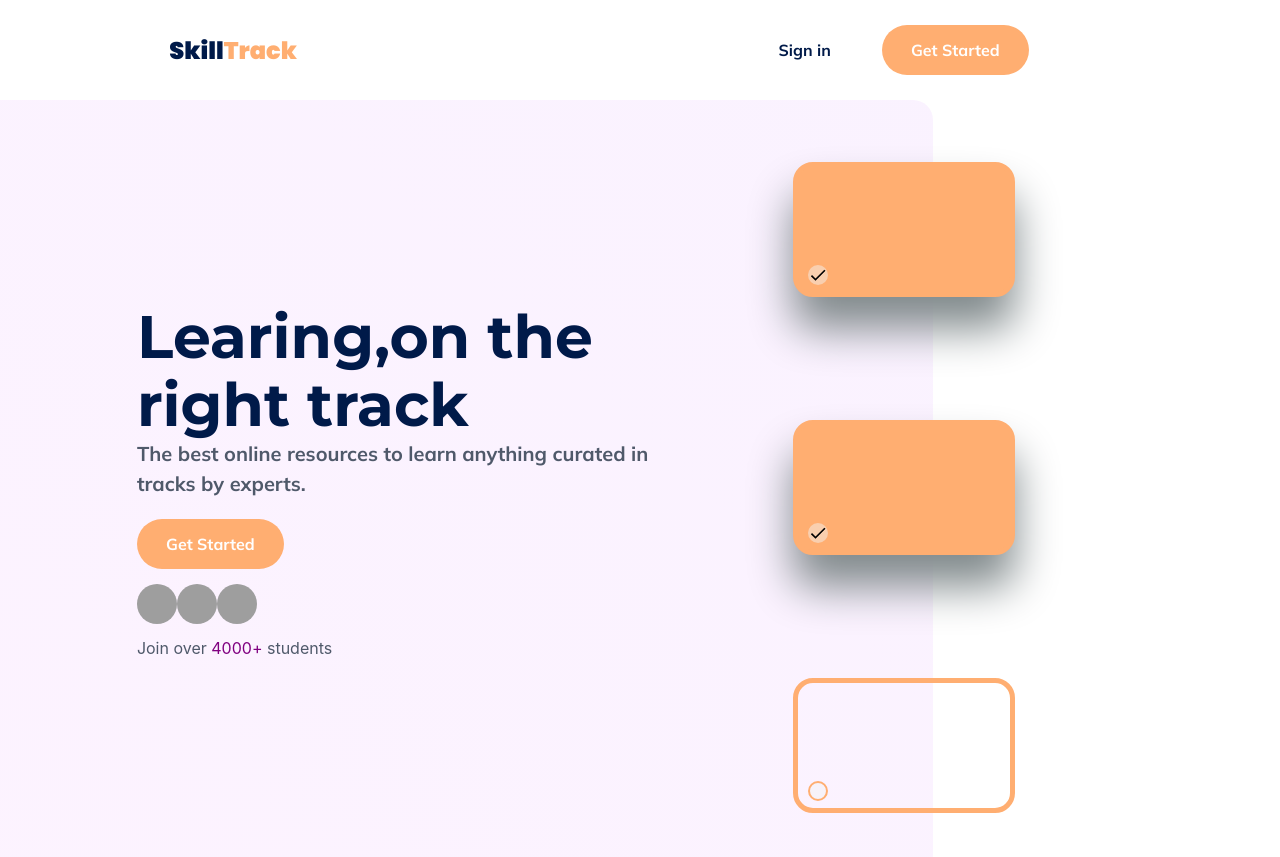
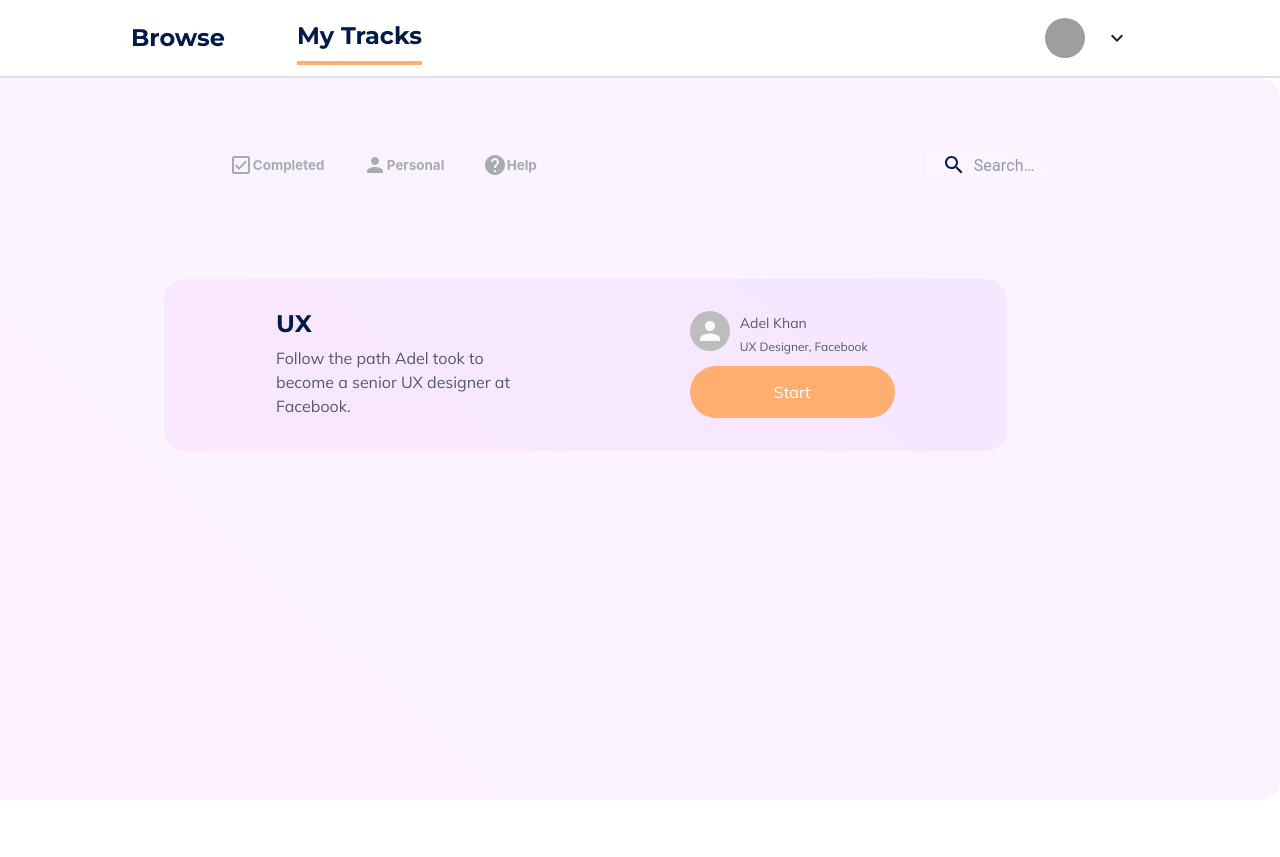
Before and after one commit to Saurav1905/Ivy-Frontend, a React (Create React App) app: page /track/mytracks in a window 1280 px wide. Shown: the top 857 px of the page. After the commit the page ends 800 px from the top, so only its background shows below. Built offline with nearby package versions, Linux system fonts and the light colour scheme; grey boxes are pictures that could not be loaded.

Commit message:
Basic__setups

```diff
--- a/src/App.css
+++ b/src/App.css
@@ -1,5 +1,5 @@
 @import url('https://fonts.googleapis.com/css2?family=Poppins:wght@900&display=swap');
-@import url('https://fonts.googleapis.com/css2?family=Mulish:wght@700&display=swap');
+@import url('https://fonts.googleapis.com/css2?family=Mulish:wght@400;700&display=swap');
 @import url('https://fonts.googleapis.com/css2?family=Montserrat:wght@400;700&display=swap');
 
 
@@ -330,3 +330,168 @@ body {
     font-size: 30px;
     color: #001A49;
 }
+
+/* Appbar */
+.NavBar__appbar {
+    background: white;
+    padding-left: 10.227272727272727vw;
+    border-bottom: 2px solid #E0E0EC;
+    height: 78px;
+    display: flex;
+    align-items: center;
+    padding-right: 10.227272727272727vw;
+}
+
+.NavBar__appbar a {
+    text-decoration: none;
+    font-family: "Montserrat", sans-serif;
+    font-style: normal;
+    font-weight: bold;
+    font-size: 24px;
+    line-height: 50px;
+    color: #001A49;
+}
+
+
+.NavBar__appbar .active {
+    border-bottom: 4px solid #FFAE70 !important;
+}
+
+.NavBar__spacing {
+    flex: 1
+}
+
+.Home__content {
+    min-height: calc(100vh - 78px);
+    background: linear-gradient(44.11deg, rgba(205, 16, 255, 0.05), rgba(159, 6, 255, 0.05));
+    mix-blend-mode: normal;
+    border-radius: 0px 20px 20px 0px;
+}
+
+/* Browse */
+
+.browse__top {
+    display: flex;
+    align-items: center;
+    justify-content: space-around;
+
+
+}
+
+.browse__top h1 {
+    font-family: "Mulish", sans-serif;
+    font-weight: 400;
+    font-size: 36px;
+    line-height: 24px;
+    margin-top: 8.71369294605809vh;
+    color: #4F596A;
+}
+
+.browse__roadmaps {
+    width: 834px;
+    padding-left: 12.8vw;
+    padding-top: 12vh;
+    display: flex;
+    align-items: flex-start;
+    justify-content: space-around;
+    flex-direction: column;
+}
+
+.Roadmap__container {
+    margin-bottom: 36px;
+    padding: 29.33px;
+    height: 172px;
+    width: 843px;
+    background: linear-gradient(44.11deg, rgba(205, 16, 255, 0.05), rgba(159, 6, 255, 0.05));
+    mix-blend-mode: normal;
+    border-radius: 21px;
+    display: flex;
+    justify-content: space-around;
+    align-items: center;
+}
+
+.Roadmap__info h1 {
+    font-family: "Montserrat";
+    font-weight: 700;
+    font-size: 24px;
+    line-height: 24px;
+    color: #001A49;
+    width: 248px;
+}
+
+.Roadmap__info p {
+    width: 248px;
+    font-family: "Mulish";
+    font-weight: 400;
+    font-size: 16px;
+    line-height: 24px;
+    color: #4F596A;
+    margin-top: 10px;
+}
+
+.Roadmap__avatartext h1 {
+    font-family: "Mulish";
+    font-weight: 400;
+    font-size: 14px;
+    line-height: 24px;
+    color: #4F596A;
+}
+
+.Roadmap__avatartext {
+    margin-left: 10px;
+}
+
+.Roadmap__personal {
+    height: 100%;
+    display: flex;
+    flex-direction: column;
+    justify-content: space-around;
+}
+
+.Roadmap__avatar {
+    display: flex;
+}
+
+.Roadmap__avatartext p {
+
+    font-family: "Mulish";
+    font-weight: 400;
+    font-size: 12px;
+    line-height: 24px;
+    color: #4F596A;
+}
+
+.Roadmap__start {
+    width: 204.76px;
+    height: 52px;
+    background-color: #FFAE71;
+    color: white !important;
+    text-decoration: none !important;
+    border-radius: 33px;
+    display: flex;
+    align-items: center;
+    justify-content: center;
+    font-family: 'Mulish', sans-serif;
+}
+
+.Mytracks__links {
+    display: flex;
+    margin-top: 8.71369294605809vh;
+}
+
+.Mytracks__completed {
+    text-decoration: none;
+    color: black;
+    display: flex;
+    align-items: center;
+    font-weight: 400;
+    font-size: 20px;
+    margin-left: 3vw;
+    line-height: 20px;
+    align-items: center;
+    color: #A6ADB1;
+}
+
+.Mytracks__links .active {
+    color: #282B31;
+}
--- a/src/App.js
+++ b/src/App.js
@@ -9,8 +9,8 @@ function App() {
     <>
       <Switch>
         <Route path="/user" component={User} />
-        <Route path="/home" component={Home} />
-        <Route path="/" component={Landing} />
+        <Route path="/track" component={Home} />
+        <Route exact path="/" component={Landing} />
       </Switch>
     </>
   );
--- a/src/components/Browse.jsx
+++ b/src/components/Browse.jsx
@@ -1,10 +1,26 @@
 import React from "react";
+import Roadmap from "./Roadmap";
+import Search from "./Search";
+
+// STYLES FOR SEARCH BAR IGNORE MAAR KAVII
 
 function Browse() {
   return (
-    <div>
-      <h1>Browse</h1>
-    </div>
+    <>
+      <div className="browse__top">
+        <h1>Select Skilltracks you’d like to follow!</h1>
+        <Search />
+      </div>
+      <div className="browse__roadmaps">
+        <Roadmap
+          title="UX"
+          description="Follow the path Adel took to become a senior UX designer at Facebook."
+          id="1"
+          username="Adel Khan"
+          usertitle="UX Designer, Facebook"
+        />
+      </div>
+    </>
   );
 }
 
--- /dev/null
+++ b/src/components/Mytracks.jsx
@@ -0,0 +1,47 @@
+import React from "react";
+import Search from "./Search";
+import { NavLink } from "react-router-dom";
+import CheckBoxOutlinedIcon from "@material-ui/icons/CheckBoxOutlined";
+import PersonIcon from "@material-ui/icons/Person";
+import HelpIcon from "@material-ui/icons/Help";
+import Roadmap from "./Roadmap";
+function Roadmaps(props) {
+  return (
+    <>
+      <div className="browse__top">
+        <div className="Mytracks__links">
+          <NavLink
+            className="Mytracks__completed"
+            to="/track/mytracks/completed"
+          >
+            <CheckBoxOutlinedIcon />
+            <h6>Completed</h6>
+          </NavLink>
+          <NavLink
+            className="Mytracks__completed"
+            to="/track/mytracks/personal"
+          >
+            <PersonIcon />
+            <h6>Personal</h6>
+          </NavLink>
+          <NavLink className="Mytracks__completed" to="/track/mytracks/help">
+            <HelpIcon />
+            <h6>Help</h6>
+          </NavLink>
+        </div>
+        <Search />
+      </div>
+      <div className="browse__roadmaps">
+        <Roadmap
+          title="UX"
+          description="Follow the path Adel took to become a senior UX designer at Facebook."
+          id="1"
+          username="Adel Khan"
+          usertitle="UX Designer, Facebook"
+        />
+      </div>
+    </>
+  );
+}
+
+export default Roadmaps;
--- a/src/components/NavBar.jsx
+++ b/src/components/NavBar.jsx
@@ -1,11 +1,61 @@
-import React from "react";
-import { Link } from "react-router-dom";
+import { Avatar, Button, Menu, MenuItem } from "@material-ui/core";
+import React, { useState } from "react";
+import ExpandMoreIcon from "@material-ui/icons/ExpandMore";
+import { NavLink } from "react-router-dom";
+
 function NavBar() {
+  const [anchorEl, setAnchorEl] = React.useState(null);
+
+  const handleClick = (event) => {
+    setAnchorEl(event.currentTarget);
+  };
+
+  const handleClose = () => {
+    setAnchorEl(null);
+  };
   return (
-    <div>
-      <Link to="/">Browse</Link>
-      <Link to="/Roadmaps">MyRoadMap</Link>
-    </div>
+    <>
+      <nav className="NavBar__appbar">
+        <NavLink to="/track/browse" className="NavBar__browselink">
+          Browse
+        </NavLink>
+        <NavLink
+          to="/track/mytracks"
+          style={{ marginLeft: 72 }}
+          className="NavBar__tracklink"
+        >
+          My Tracks
+        </NavLink>
+        <span className="NavBar__spacing"></span>
+        <Avatar
+          className="NavBar__avatar"
+          src="https://www.gravatar.com/avatar/205e460b479e2e5b48aec07710c08d50?s=200"
+        />
+        <Button
+          aria-controls="simple-menu"
+          aria-haspopup="true"
+          onClick={handleClick}
+        >
+          {" "}
+          <ExpandMoreIcon />
+        </Button>
+        <Menu
+          style={{
+            fontFamily: "Montserrat",
+            marginTop: 50,
+          }}
+          id="simple-menu"
+          anchorEl={anchorEl}
+          keepMounted
+          open={Boolean(anchorEl)}
+          onClose={handleClose}
+        >
+          <MenuItem onClick={handleClose}>Completed roadmaps</MenuItem>
+          <MenuItem onClick={handleClose}>Create a map</MenuItem>
+          <MenuItem onClick={handleClose}>Logout</MenuItem>
+        </Menu>
+      </nav>
+    </>
   );
 }
 
--- a/src/components/Roadmap.jsx
+++ b/src/components/Roadmap.jsx
@@ -1,9 +1,26 @@
+import { Avatar } from "@material-ui/core";
+import { Link } from "react-router-dom";
 import React from "react";
 
 function Roadmap(props) {
   return (
-    <div>
-      <h5>{props.match.params.id}</h5>
+    <div className="Roadmap__container">
+      <div className="Roadmap__info">
+        <h1>{props.title}</h1>
+        <p>{props.description}</p>
+      </div>
+      <div className="Roadmap__personal">
+        <div className="Roadmap__avatar">
+          <Avatar />
+          <div className="Roadmap__avatartext">
+            <h1>{props.username}</h1>
+            <p>{props.usertitle}</p>
+          </div>
+        </div>
+        <Link to={`/track/browse/${props.id}`} className="Roadmap__start">
+          Start
+        </Link>
+      </div>
     </div>
   );
 }
--- /dev/null
+++ b/src/components/Search.jsx
@@ -0,0 +1,80 @@
+import React from "react";
+
+import SearchIcon from "@material-ui/icons/Search";
+import InputBase from "@material-ui/core/InputBase";
+import { fade, makeStyles } from "@material-ui/core/styles";
+// STYLES FOR SEARCH BAR IGNORE MAAR KAVII
+const useStyles = makeStyles((theme) => ({
+  root: {
+    flexGrow: 1,
+  },
+  menuButton: {
+    marginRight: theme.spacing(2),
+  },
+  title: {
+    flexGrow: 1,
+    display: "none",
+    [theme.breakpoints.up("sm")]: {
+      display: "block",
+    },
+  },
+  search: {
+    position: "relative",
+    borderRadius: theme.shape.borderRadius,
+    backgroundColor: fade(theme.palette.common.white, 0.15),
+    "&:hover": {
+      backgroundColor: fade(theme.palette.common.white, 0.25),
+    },
+    marginTop: "8.71369294605809vh",
+    marginLeft: 0,
+    width: "100%",
+    [theme.breakpoints.up("sm")]: {
+      marginLeft: theme.spacing(1),
+      width: "auto",
+    },
+  },
+  searchIcon: {
+    padding: theme.spacing(0, 2),
+    height: "100%",
+    position: "absolute",
+    pointerEvents: "none",
+    display: "flex",
+    alignItems: "center",
+    justifyContent: "center",
+  },
+  inputRoot: {
+    color: "inherit",
+  },
+  inputInput: {
+    padding: theme.spacing(1, 1, 1, 0),
+    paddingLeft: `calc(1em + ${theme.spacing(4)}px)`,
+    transition: theme.transitions.create("width"),
+    width: "100%",
+    [theme.breakpoints.up("sm")]: {
+      width: "12ch",
+      "&:focus": {
+        width: "20ch",
+      },
+    },
+  },
+}));
+function Search() {
+  const classes = useStyles();
+  return (
+    <div className={classes.search}>
+      <div className={classes.searchIcon}>
+        <SearchIcon />
+      </div>
+      <InputBase
+        placeholder="Search…"
+        classes={{
+          root: classes.inputRoot,
+          input: classes.inputInput,
+        }}
+        inputProps={{ "aria-label": "search" }}
+      />
+    </div>
+  );
+}
+
+export default Search;
--- /dev/null
+++ b/src/components/UserRoadmap.jsx
@@ -0,0 +1,7 @@
+import React from "react";
+
+function UserRoadmap(props) {
+  return <div>{props.match.params.id}</div>;
+}
+
+export default UserRoadmap;
--- a/src/pages/Home.jsx
+++ b/src/pages/Home.jsx
@@ -2,21 +2,22 @@ import React from "react";
 import NavBar from "../components/NavBar";
 import { Route, Switch, Redirect } from "react-router-dom";
 import Browse from "../components/Browse";
-import Roadmaps from "../components/Roadmaps";
+import Mytracks from "../components/Mytracks";
 import NotFound from "./NotFound";
-import Roadmap from "../components/Roadmap";
+import UserRoadmap from "../components/UserRoadmap";
 
 function Home() {
   return (
     <>
       <NavBar />
-      <div className="content">
+      <div className="Home__content">
         <Switch>
           {/* <Route path="" component={} /> */}
-          <Route path="/Roadmaps/:id" component={Roadmap} />
-          <Route exact path="/Roadmaps" component={Roadmaps} />
+
+          <Route path="/track/browse/:id" component={UserRoadmap} />
+          <Route path="/track/mytracks/" component={Mytracks} />
           <Route path="/not-found" component={NotFound} />
-          <Route exact path="/home" component={Browse} />
+          <Route path="/track/browse" component={Browse} />
           <Redirect to="/not-found" />
         </Switch>
       </div>
--- a/src/pages/Landing.jsx
+++ b/src/pages/Landing.jsx
@@ -13,7 +13,7 @@ function Landing() {
         <Link to="/user" className="Landing__signin">
           Sign in
         </Link>
-        <Link to="/home" className="Landing__start">
+        <Link to="/track/browse" className="Landing__start">
           Get Started
         </Link>
       </div>
```
Also changed, not shown: src/components/Roadmaps.jsx (deleted, +0 -11 lines).
